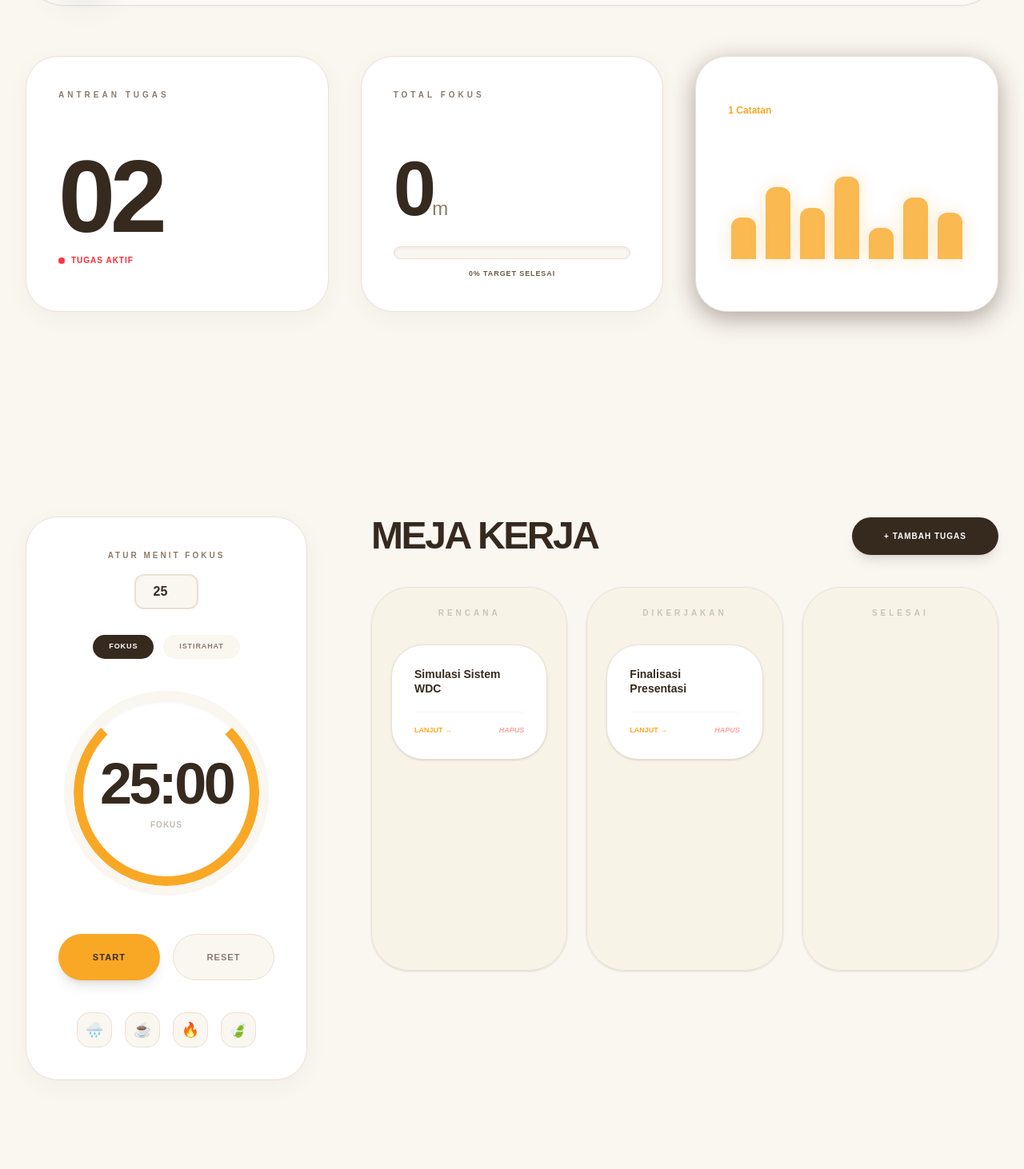
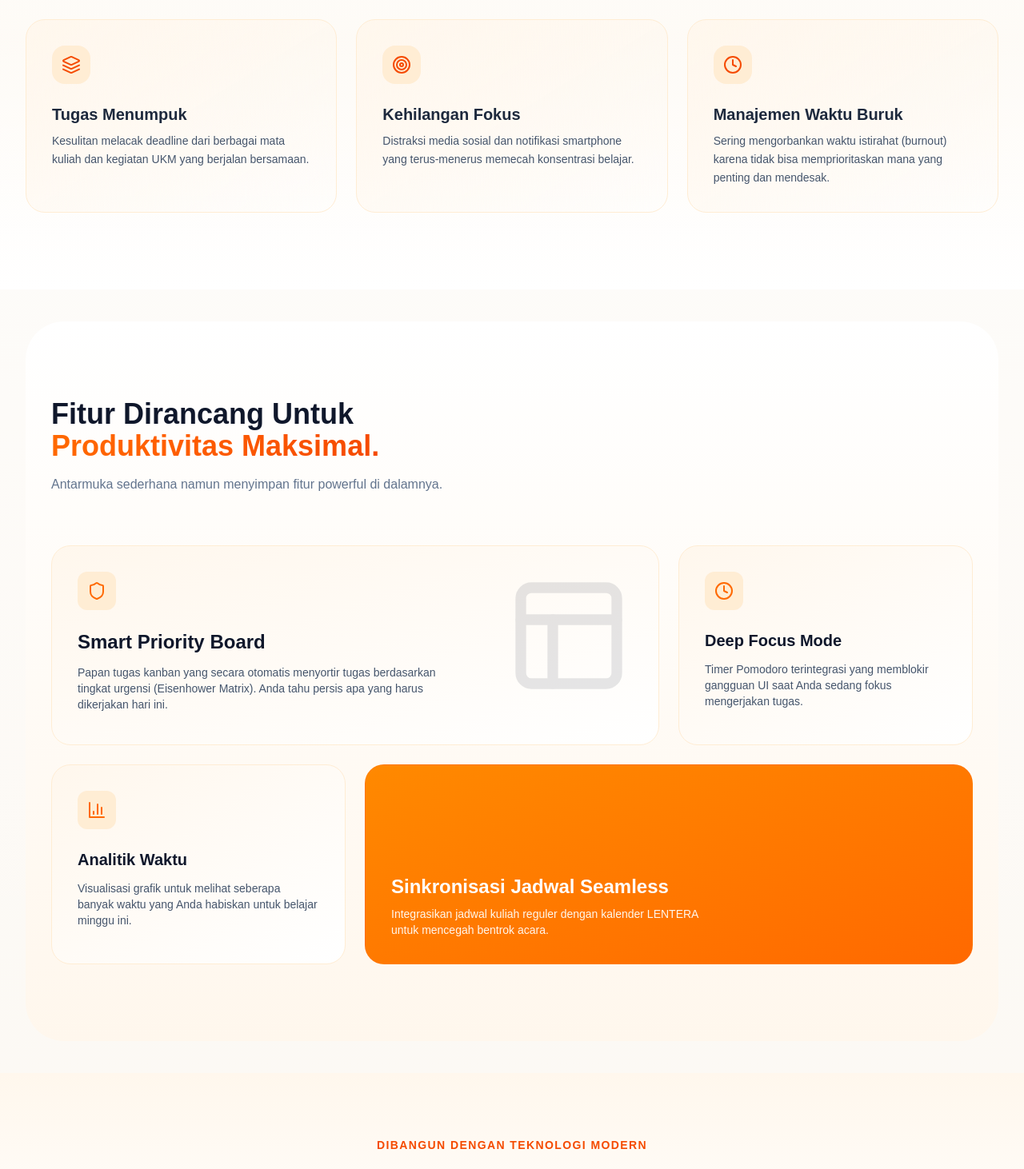
Before and after one commit to aamsetiana/LENTERA-LearningAndTaskManagementArea_WDC2026, a React (Vite) app: page / in a window 1280 px wide. Shown: the part 1068-2530 px from the top of the page at 80% size. Built offline with nearby package versions, Linux system fonts and the light colour scheme.

Commit message:
Import dan render Analytics section di App.jsx dengan warm theme gradient

```diff
--- a/src/App.jsx
+++ b/src/App.jsx
@@ -1,9 +1,13 @@
 import { useEffect } from "react";
 import Navbar from "./components/Navbar";
 import Hero from "./sections/Hero";
+import ProblemSection from "./sections/ProblemSection";
+import FeaturesGrid from "./sections/Features";
+import TechnologySection from "./sections/TechnologySection";
 import Dashboard from "./sections/Dashboard";
 import Workstation from "./sections/Workstation";
 import Notes from "./sections/Notes";
+import Analytics from "./sections/Analytics";
 import Footer from "./sections/Footer";
 
 export default function App() {
@@ -22,13 +26,17 @@ export default function App() {
   }, []);
 
   return (
-    <div className="bg-[#FAF6F0]">
+    <div className="bg-gradient-to-b from-white via-orange-50/20 to-white">
       <Navbar />
       <Hero />
+      <ProblemSection />
+      <FeaturesGrid />
+      <TechnologySection />
       <main>
         <Dashboard />
         <Workstation />
         <Notes />
+        <Analytics />
       </main>
       <Footer />
     </div>
```
